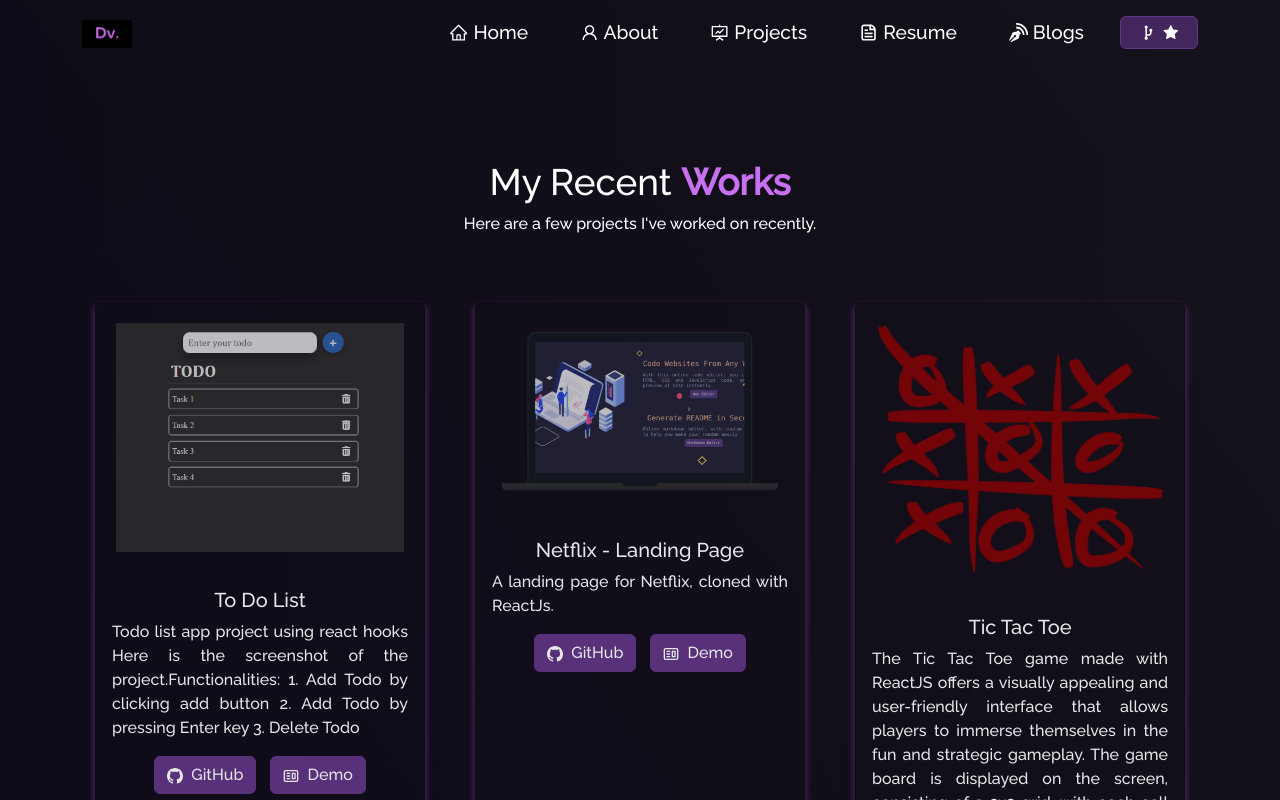
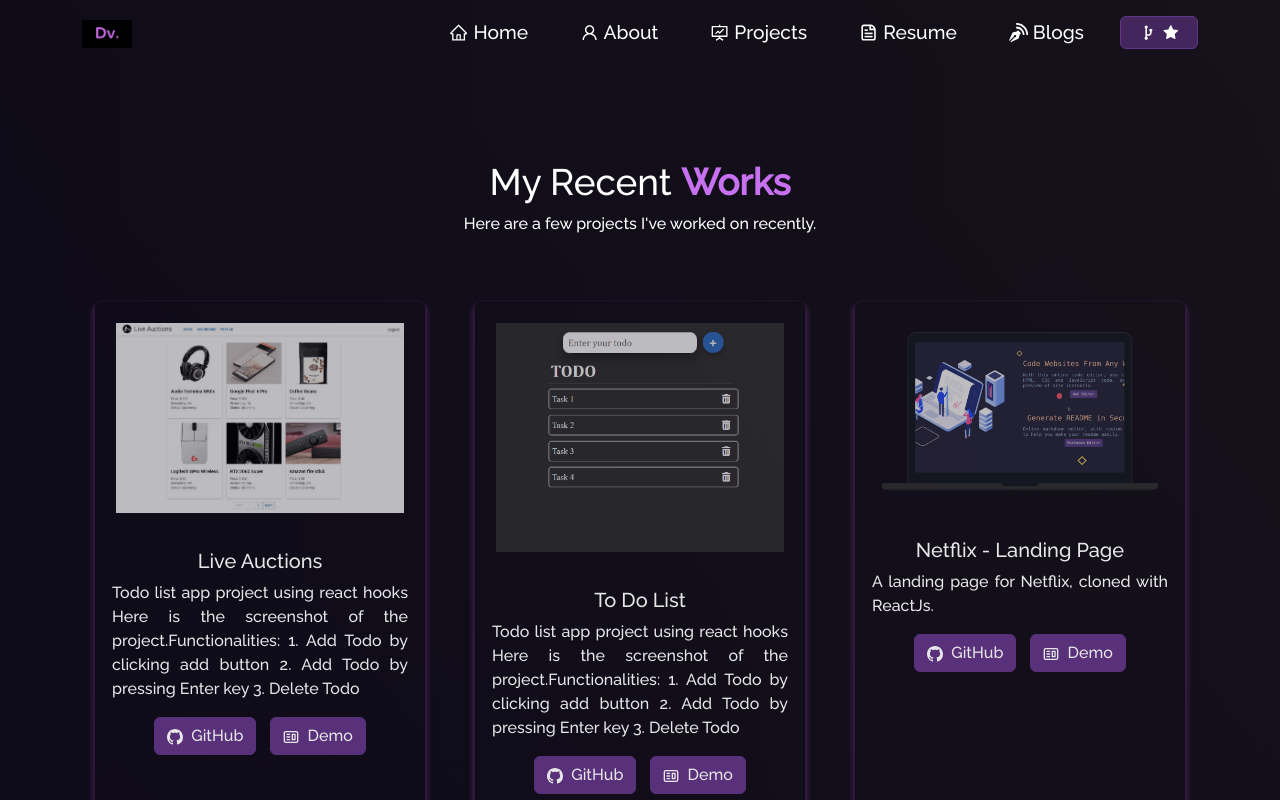
Before and after one commit to Dhruvermafz/portfolio, a React (Create React App) app: page /project in a window 1280 px wide. Shown: the top 800 px of the page. Built offline with nearby package versions, Linux system fonts and the light colour scheme.

Commit message:
new project added

```diff
--- a/src/components/Projects/Projects.js
+++ b/src/components/Projects/Projects.js
@@ -8,6 +8,8 @@ import todolist from "../../Assets/Projects/todolist.png";
 import Particle from "../Particle";
 import resumeBuilder from "../../Assets/Projects/resume.png";
 import itsablog from "../../Assets/Projects/itsablog.png";
+import liveAuctions from "../../Assets/Projects/live-auctions.jpg";
+
 function Projects() {
   return (
     <Container fluid className="project-section">
@@ -22,6 +24,20 @@ function Projects() {
         </p>
 
         <Row style={{ justifyContent: "center", paddingBottom: "10px" }}>
+          <Col md={4} className="project-card">
+            <ProjectCard
+              imgPath={liveAuctions}
+              isBlog={false}
+              title="Live Auctions"
+              description="Todo list app project using react hooks Here is the screenshot of the project.Functionalities:
+              1. Add Todo by clicking add button
+              2. Add Todo by pressing Enter key
+              3. Delete Todo"
+              ghLink="https://github.com/Dhruvermafz/auctions-client"
+              demoLink="https://live-auctions.vercel.app/"
+            />
+          </Col>
+
           <Col md={4} className="project-card">
             <ProjectCard
               imgPath={todolist}
```
Also changed, not shown: src/Assets/Projects/live-auctions.jpg (added), 1 other file (tests, documents, lock files or other folders).
